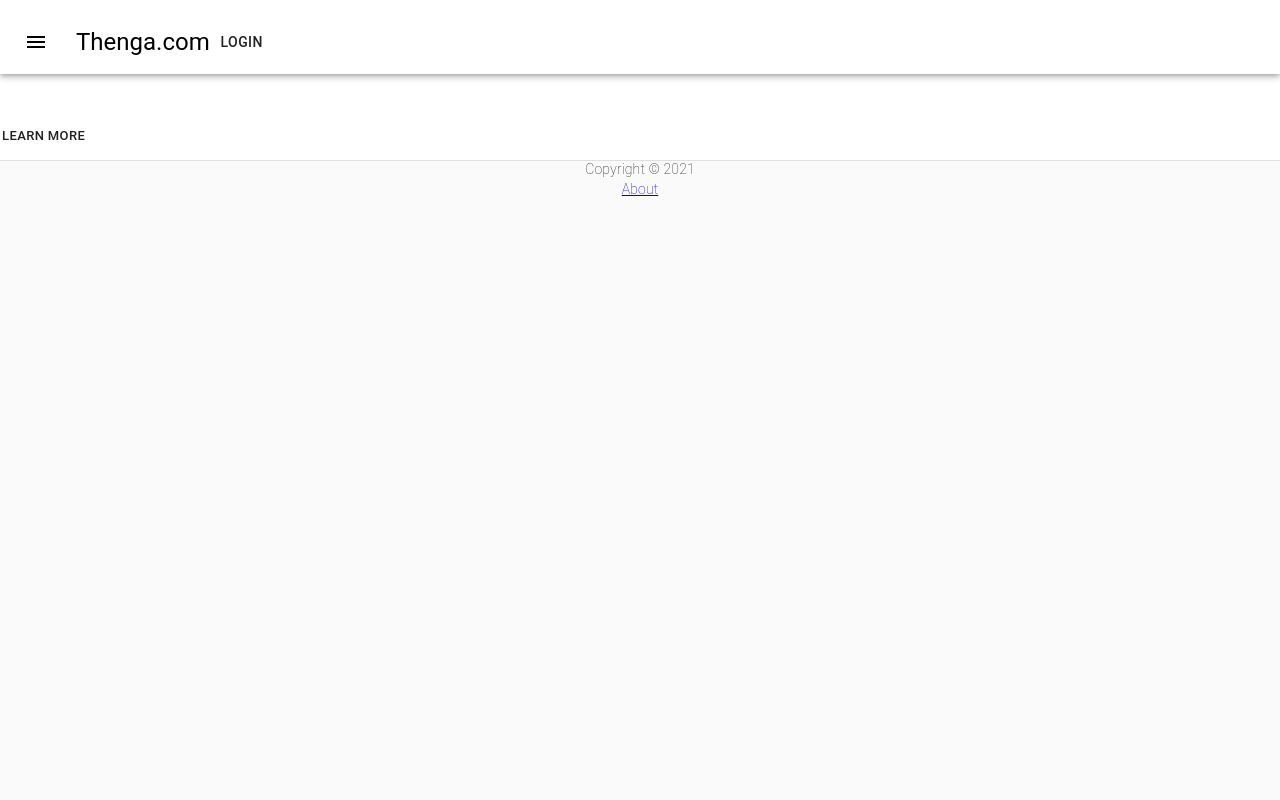
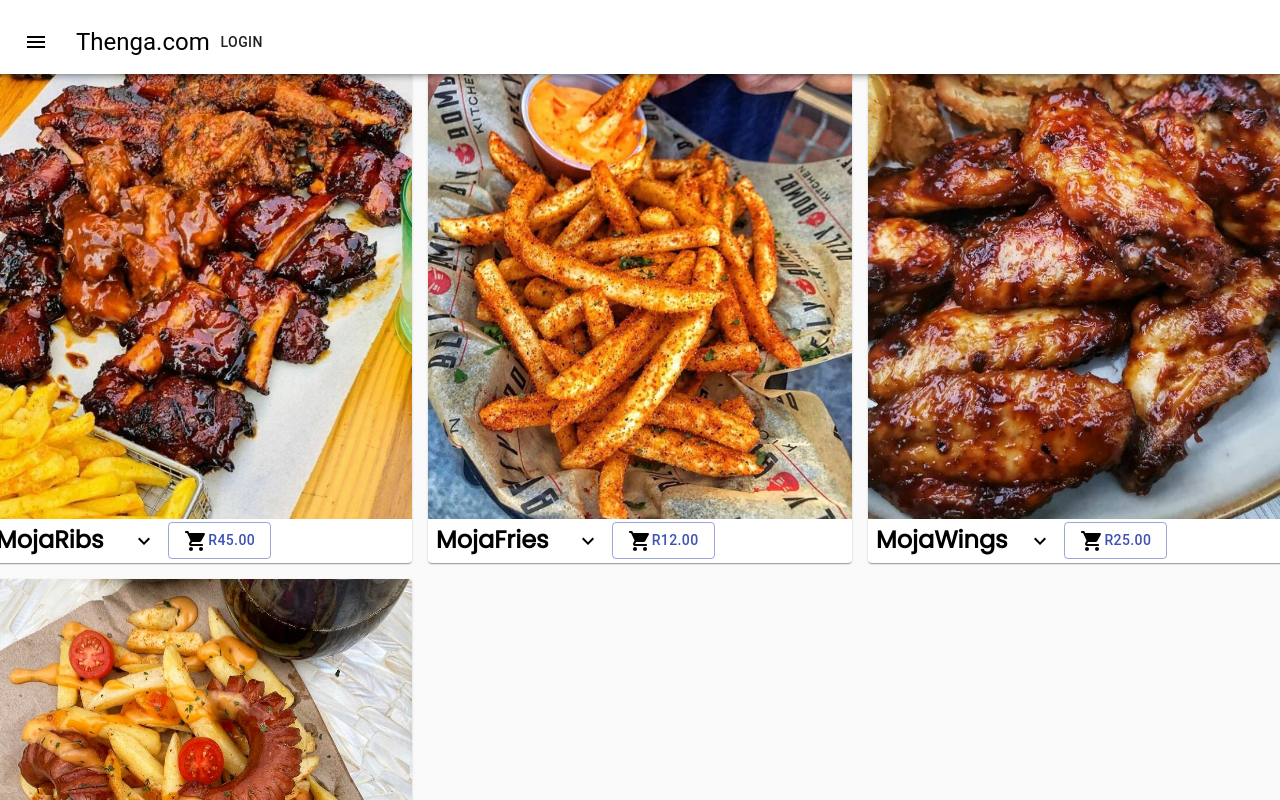
Before and after one commit to Sandilem7789/100daysofcode, a React (Create React App) app in the folder ReactPractise/my-app/: page /customer in a window 1280 px wide. Shown: the top 800 px of the page. Built offline with nearby package versions, Linux system fonts and the light colour scheme; data requests are answered from the project's data file.

Commit message:
Customer Module Taking Shape

```diff
--- a/ReactPractise/my-app/src/App.js
+++ b/ReactPractise/my-app/src/App.js
@@ -144,10 +144,16 @@ const App = () => {
             </>
           )}
         />
-        <Route path='/about' component={About} />
+        <Route path='/about'>
+          <About />
+        </Route>
         <Route path='/products' component={Products} />
         <Grid container spacing={3}>
-          <Route path='/customer' component={Landing} />
+          <Route path='/customer'>
+            <Landing
+              tasks={tasks}
+            />
+          </Route>
         </Grid>
         <Grid style={style}>
           <Footer />
--- /dev/null
+++ b/ReactPractise/my-app/src/components/CustomerModule/Item.js
@@ -0,0 +1,145 @@
+import React from "react";
+import { makeStyles } from "@material-ui/core/styles";
+import clsx from "clsx";
+import Button from "@material-ui/core/Button"
+import Grid from "@material-ui/core/Grid";
+import Card from "@material-ui/core/Card";
+import CardHeader from "@material-ui/core/CardHeader";
+import CardMedia from "@material-ui/core/CardMedia";
+import CardContent from "@material-ui/core/CardContent";
+import CardActions from "@material-ui/core/CardActions";
+import Collapse from "@material-ui/core/Collapse";
+import Avatar from "@material-ui/core/Avatar";
+import IconButton from "@material-ui/core/IconButton";
+import Typography from "@material-ui/core/Typography";
+//import { red } from "@material-ui/core/colors";
+import FavoriteIcon from "@material-ui/icons/Favorite";
+import DeleteSharp from "@material-ui/icons/DeleteSharp";
+//import ShareIcon from "@material-ui/icons/Share";
+import ExpandMoreIcon from "@material-ui/icons/ExpandMore";
+import UpdateSharp from "@material-ui/icons/UpdateSharp";
+import { Divider } from "@material-ui/core";
+import { ShoppingCartRounded } from "@material-ui/icons";
+//import MoreVertIcon from "@material-ui/icons/MoreVert";
+
+//import { FaTimes } from "react-icons/fa";
+
+const useStyles = makeStyles((theme) => ({
+  root: {
+    maxWidth: "auto",
+    background: "white",
+    color: "#000",
+    marginRight: "0px",
+    marginLeft: "0px",
+    marginTop: "0px",
+
+  },
+  media: {
+    paddingTop: "106.25%", // 16:9 that was "56.25%"
+    alignItem: "center"
+  },
+  expand: {
+    transform: "rotate(0deg)",
+    marginRight: "auto",
+    color: "black",
+    transition: theme.transitions.create("transform", {
+      duration: theme.transitions.duration.shortest,
+    }),
+  },
+	itemIcons: {
+		color: "black",
+	},
+  expandOpen: {
+    transform: "rotate(180deg)",
+    color: "black",
+  },
+  avatar: {
+    backgroundColor: "black",
+		fontSize: "16px",
+		width: "2.5vh",
+		height: "2.5vh"
+  },
+}));
+
+const Item = ({ task }) => {
+  const classes = useStyles();
+  const [expanded, setExpanded] = React.useState(false);
+  const handleExpandClick = () => {
+    setExpanded(!expanded);
+  };
+
+  const imageUrl = `/images/menu-Items/${task.text}.jpg`;
+
+  return (
+    <Card className={classes.root}>
+      {console.log(task.id)}
+      <CardMedia
+        className={classes.media}
+        image={imageUrl}
+        height='0'
+        width='20%'
+        title={task.text}
+      />
+      <CardContent
+        style={{
+          display: "flex",
+          padding: "0px 10px",
+          alignContent: "center",
+        }}
+      >
+        <Grid container spacing={1}>
+          <CardActions
+            disableSpacing
+            style={{
+              padding: "2px",
+            }}
+          >
+            <Grid item xs={12}>
+              <Typography variant='h5' color='white' component='p'>
+                <span className='card-labels' style={{ fontWeight: "bold" }}>
+                  {task.text}
+                </span>
+              </Typography>
+            </Grid>
+            <Grid item xs={4}>
+              <IconButton
+                className={clsx(classes.expand, {
+                  [classes.expandOpen]: expanded,
+                })}
+                onClick={handleExpandClick}
+                aria-expanded={expanded}
+                aria-label='show more'
+              >
+                <ExpandMoreIcon />
+              </IconButton>
+            </Grid>
+            <Grid item xs={4}>
+              <Button variant='outlined' color='primary' size="medium">
+                <ShoppingCartRounded className={classes.itemIcons} />
+                R{task.price}
+              </Button>
+            </Grid>
+          </CardActions>
+        </Grid>
+      </CardContent>
+      <Collapse in={expanded} timeout='auto' unmountOnExit>
+        <CardContent>
+          <Typography variant='body1' color='white' component='p'>
+            <span className='card-labels'>Description: {task.day}</span>
+            <Typography variant='body1' color='white' component='p'>
+              <span className='card-labels'>Category: </span>
+              <span className='card-labels'>{task.category}</span>
+            </Typography>
+          </Typography>
+          <Typography variant='body2' color='white' component='p'>
+            <span className='card-labels'>
+              Price :<span style={{ fontWeight: "bold" }}> R{task.price}</span>
+            </span>
+          </Typography>
+        </CardContent>
+      </Collapse>
+    </Card>
+  );
+};
+
+export default Item;
--- a/ReactPractise/my-app/src/components/Landing/Landing.js
+++ b/ReactPractise/my-app/src/components/Landing/Landing.js
@@ -6,6 +6,7 @@ import CardContent from '@material-ui/core/CardContent';
 import Button from '@material-ui/core/Button';
 import Typography from '@material-ui/core/Typography';
 import Grid from '@material-ui/core/Grid';
+import Item from "../CustomerModule/Item"
 
 const useStyles = makeStyles({
   root: {
@@ -27,32 +28,17 @@ const useStyles = makeStyles({
   },
 });
 
-export default function Landing() {
+export default function Landing({ tasks, }) {
   const classes = useStyles();
   const bull = <span className={classes.bullet}>•</span>;
 
   return (
-    <Grid container spacing={3}>
-        <Grid item xs={12}>
-      <Card className={classes.root} variant='outlined'>
-        <CardContent className="cardDescription">
-          <Typography
-            className={classes.title}
-            color='textSecondary'
-            gutterBottom
-            variant="h5"
-            component="h2"
-            align="center"
-          >
-
-          </Typography>
-
-        </CardContent>
-        <CardActions>
-          <Button size='small'>Learn More</Button>
-        </CardActions>
-      </Card>
-    </Grid>
+    <Grid container spacing={2}>
+      {tasks.map((task) => (
+        <Grid item xs={12} sm={4}>
+					<Item task={task} />
+        </Grid>
+      ))}
     </Grid>
   );
 }
```
